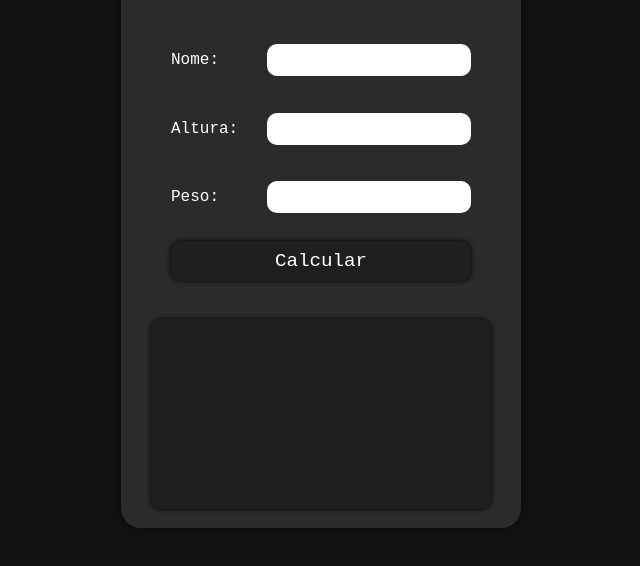
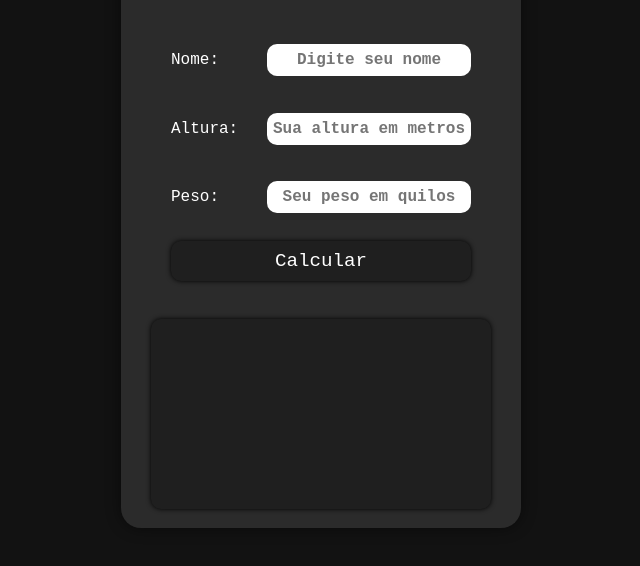
Before and after one commit to Luvas205/calculadora-imc, a plain HTML site: page index.html in a window 1280 px wide. Shown: the part 180-746 px from the top of the page, without its empty margins (327-967 px from the left). Drawn offline with Linux system fonts and the light colour scheme.

Commit message:
Update index.html

```diff
--- a/index.html
+++ b/index.html
@@ -1,5 +1,5 @@
 <!DOCTYPE html>
-<html lang="pt-br">
+<html lang="pt-BR">
 <head>
     <meta charset="UTF-8">
     <meta name="viewport" content="width=device-width, initial-scale=1.0">
@@ -12,15 +12,15 @@
             <div class="title">Calculadora IMC</div>
             <div class="input">
                 <label>Nome:</label>
-                <input type="text" id='nome'>
+                <input type="text" id='nome' placeholder="Digite seu nome">
             </div>
             <div class="input">
                 <label>Altura:</label>
-                <input type="text" id='altura'>
+                <input type="text" id='altura' placeholder="Sua altura em metros">
             </div>
             <div class="input">
                 <label>Peso:</label>
-                <input type="text" id='peso'>
+                <input type="text" id='peso' placeholder="Seu peso em quilos">
             </div>
             <button id='calcular'>Calcular</button>
 
```
